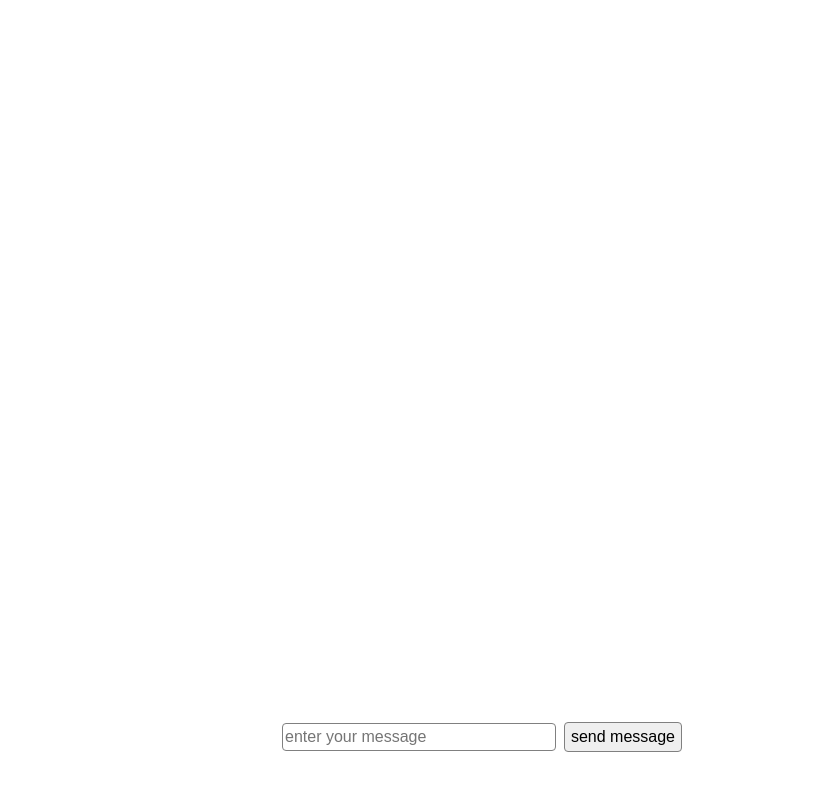
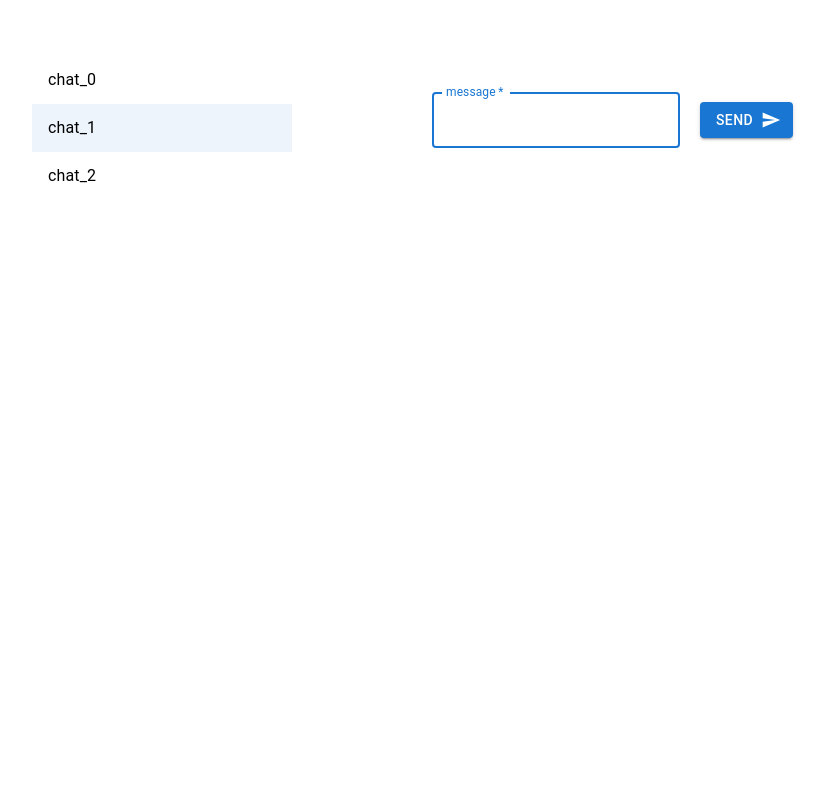
Before and after one commit to Udaf999999999/Lesson_1, a React (Create React App) app: page / in a window 1280 px wide. Shown: the top 790 px of the page, without its empty margins (158-983 px from the left). Built offline with nearby package versions, Linux system fonts and the light colour scheme.

Commit message:
1-4_Worked

```diff
--- a/package.json
+++ b/package.json
@@ -3,6 +3,10 @@
   "version": "0.1.0",
   "private": true,
   "dependencies": {
+    "@emotion/react": "^11.10.0",
+    "@emotion/styled": "^11.10.0",
+    "@mui/icons-material": "^5.8.4",
+    "@mui/material": "^5.10.0",
     "@testing-library/jest-dom": "^5.16.5",
     "@testing-library/react": "^13.3.0",
     "@testing-library/user-event": "^13.5.0",
--- a/src/App.css
+++ b/src/App.css
@@ -1,8 +1,11 @@
 .app {
   display: flex;
-  flex-direction: column;
+  flex-direction: row;
   width: 900px;
   height: 100%;
   margin: auto;
   padding: 48px 0 24px 0;
 }
+.MessageBox{
+  flex-grow: 1;
+}
--- a/src/App.js
+++ b/src/App.js
@@ -5,6 +5,7 @@ import { Messages } from './components/messages/Messages';
 
 import { AUTHOR, BOT } from './constants';
 import './App.css';
+import List_of_Chat from './components/List_of_chat/List_of_Chat';
 
 let timer;
 
@@ -14,7 +15,7 @@ function App() {
 
     useEffect(() => {
 
-        if (messageList[messageList.length-1]?.author === AUTHOR) {
+        if (messageList[messageList.length - 1]?.author === AUTHOR) {
             clearTimeout(timer);
 
             timer = setTimeout(() => {
@@ -29,9 +30,9 @@ function App() {
                     ]
                 ));
             }, 3000);
-       }
+        }
 
-       return () => { clearTimeout(timer); }
+        return () => { clearTimeout(timer); }
     }, [messageList]);
 
     const handleSendMessage = (msg) => {
@@ -49,8 +50,11 @@ function App() {
 
     return (
         <div className="app">
-            <Messages messageList={messageList} />
-            <Form onSendMessage={handleSendMessage} />
+            <List_of_Chat />
+            <div className='MessageBox' >
+                <Messages messageList={messageList} />
+                <Form onSendMessage={handleSendMessage} />
+            </div>
         </div>
     );
 }
--- /dev/null
+++ b/src/components/List_of_chat/List_of_Chat.jsx
@@ -0,0 +1,54 @@
+import * as React from 'react';
+import Box from '@mui/material/Box';
+import List from '@mui/material/List';
+import ListItemButton from '@mui/material/ListItemButton';
+import ListItemIcon from '@mui/material/ListItemIcon';
+import ListItemText from '@mui/material/ListItemText';
+import Divider from '@mui/material/Divider';
+import InboxIcon from '@mui/icons-material/Inbox';
+import DraftsIcon from '@mui/icons-material/Drafts';
+import "./List_of_Chat.css";
+
+export default function List_of_Chat() {
+  const [selectedIndex, setSelectedIndex] = React.useState(1);
+  const [array_of_chat, setArray_of_chat] = React.useState([{
+    id: 0, name: 'chat_0'
+  },
+  { id: 1, name: 'chat_1' },
+  { id: 2, name: 'chat_2' }]);
+
+  const handleListItemClick = (event, index) => {
+    setSelectedIndex(index);
+  };
+
+  return (
+    <Box sx={{ width: '100%', maxWidth: 260, bgcolor: 'background.paper' }}>
+      <List component="nav" aria-label="secondary mailbox folder">
+        {array_of_chat.map((chat) =>
+          <ListItemButton
+            selected={selectedIndex === chat.id}
+            onClick={(event) => handleListItemClick(event, chat.id)}
+          >
+            <ListItemText primary={chat.name} />
+          </ListItemButton>)}
+      </List>
+    </Box>
+
+  );
+}
+/*<Box sx={{ width: '100%', maxWidth: 360, bgcolor: 'background.paper' }}>
+          <List component="nav" aria-label="secondary mailbox folder">
+            <ListItemButton
+              selected={selectedIndex === 2}
+              onClick={(event) => handleListItemClick(event, 2)}
+            >
+              <ListItemText primary="Trash" />
+            </ListItemButton>
+            <ListItemButton
+              selected={selectedIndex === 3}
+              onClick={(event) => handleListItemClick(event, 3)}
+            >
+              <ListItemText primary="Spam" />
+            </ListItemButton>
+          </List>
+    </Box>*/
--- a/src/components/form/Form.jsx
+++ b/src/components/form/Form.jsx
@@ -1,34 +1,44 @@
-import { useState } from "react";
+import { useState, useEffect,useRef } from "react";
 import './Form.css';
+import Button from '@mui/material/Button';
+import TextField from '@mui/material/TextField';
+import SendIcon from '@mui/icons-material/Send';
 
 export const Form = ({ onSendMessage }) => {
     const [message, setMessage] = useState('');
+    const inputRef = useRef(null);
 
     const handleChange = (e) => {
         setMessage(e.target.value);
     }
 
     const handleSendMessage = (msg) => () => {
+
         onSendMessage(msg);
         setMessage('');
+        inputRef.current?.focus();
     }
+
+    useEffect(() => {
+        inputRef.current?.focus();
+    }, []);
 
     return (
         <div className="form">
-            <input
-                type="text"
-                className="input"
+            <TextField
+                style={{ margin: '20px' }}
+                id="outlined-basic"
+                required
+                label="message"
+                variant="outlined"
                 placeholder="еnter your message"
                 value={message}
                 onChange={handleChange}
+                inputRef={inputRef}
             />
-            <button
-                type="button"
-                className="button"
-                onClick={handleSendMessage(message)}
-            >
-                send message
-            </button>
+            <Button variant="contained" endIcon={<SendIcon />} onClick={handleSendMessage(message)}>
+                Send
+            </Button>
         </div>
     );
 }
```
Also changed, not shown: src/components/List_of_chat/List_of_Chat.css (added), 1 other file (tests, documents, lock files or other folders).
